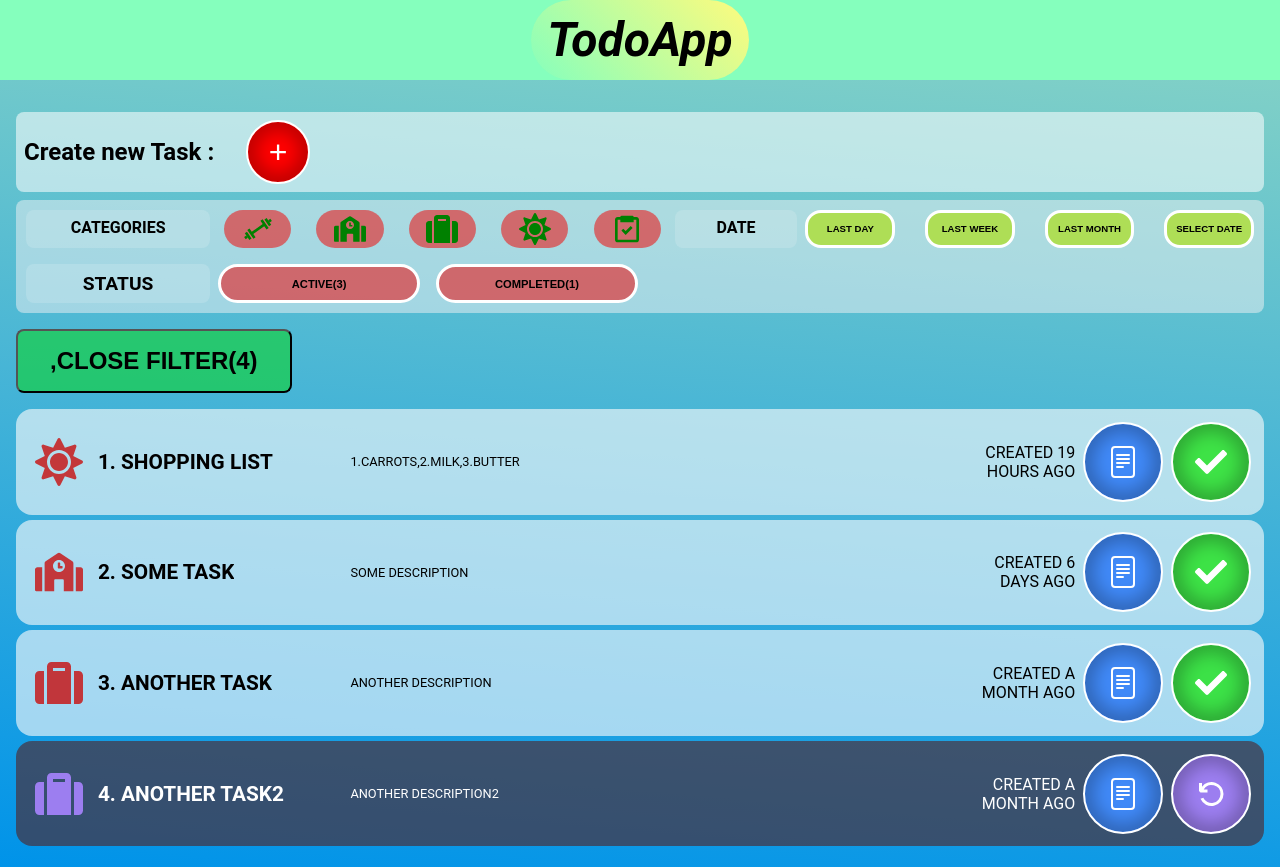
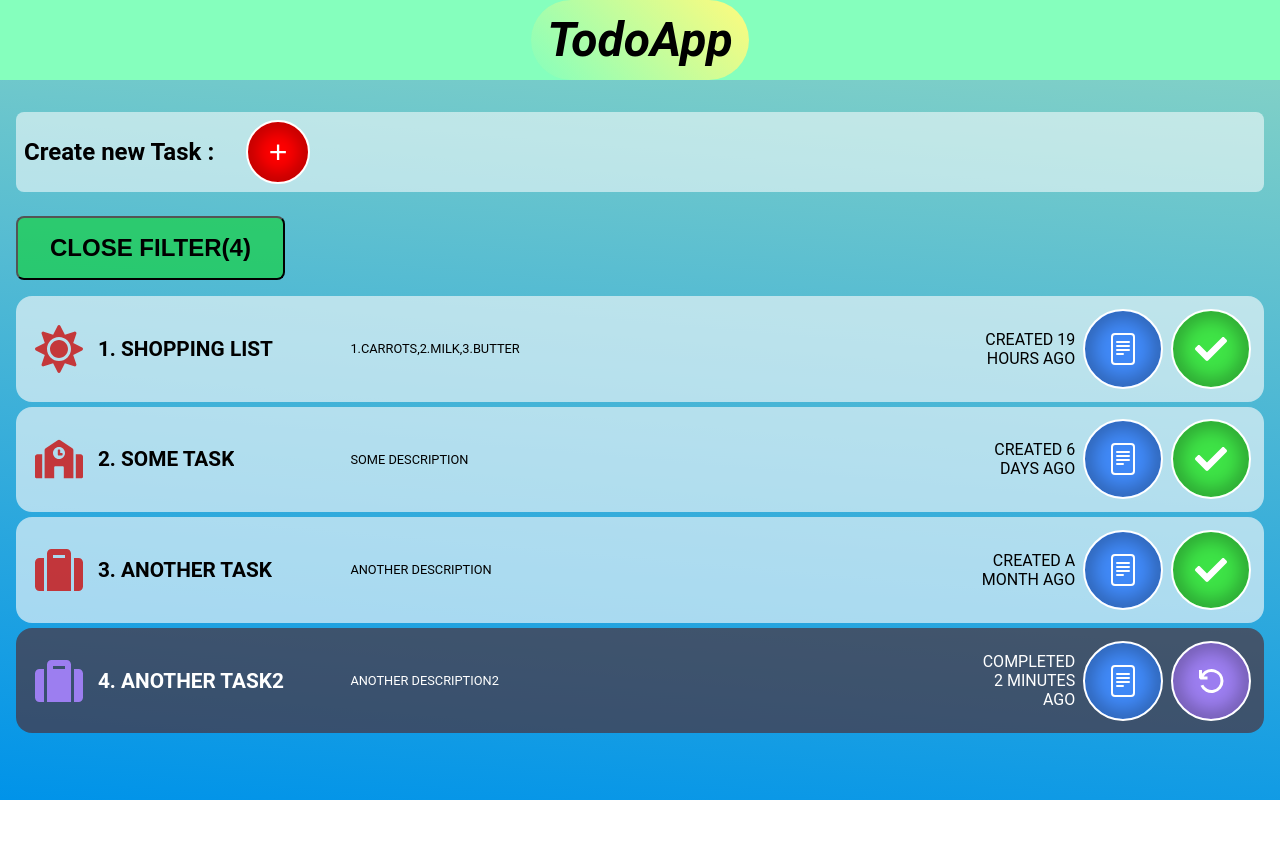
Before and after one commit to puchacz51/ToDoApp, a Next.js app: page / in a window 1280 px wide. After the commit the page ends 800 px from the top, so only its background shows below. Built offline with nearby package versions, Linux system fonts and the light colour scheme.

Commit message:
add react-calendar  new timestamp task logic

```diff
--- a/Store/Store.ts
+++ b/Store/Store.ts
@@ -5,7 +5,6 @@ import { persistStore, persistReducer } from "redux-persist";
 import storage from "redux-persist/lib/storage";
 import sessionStorage from "redux-persist/lib/storage/session";
 import thunk from "redux-thunk";
-import { setCountOfCurrentTasks } from "./listSlice";
 
 const pListConfig = {
   key: "list",
--- a/Store/listSlice.ts
+++ b/Store/listSlice.ts
@@ -4,8 +4,6 @@ import { Task, ListSlice } from "../types";
 const Datenow = Number(new Date());
 const initialState: ListSlice = {
   quantityOfCurrentTasks: 4,
-  quantityOfCompletedTasks: 1,
-  quantityOfActiveTasks: 3,
   editedTask: null,
   addedForm: false,
   categoriesOption: ["gym", "school", "work", "daily duties", "others"],
@@ -55,7 +53,6 @@ const ListSlice = createSlice({
   reducers: {
     add: {
       reducer: (state, action: PayloadAction<Task>) => {
-        state.quantityOfActiveTasks++;
         state.tasks.unshift(action.payload);
       },
       prepare: (task: Omit<Task, "id">) => {
@@ -63,12 +60,8 @@ const ListSlice = createSlice({
       },
     },
     remove: (state, action: PayloadAction<[string, boolean]>) => {
-      const [removedID, removedStatus] = action.payload;
-      if (removedStatus) {
-        state.quantityOfCompletedTasks--;
-      } else {
-        state.quantityOfActiveTasks--;
-      }
+      const [removedID] = action.payload;
+
       state.tasks = state.tasks.filter(({ id }) => id != removedID);
     },
     modify: (state, action: PayloadAction<Task>) => {
@@ -91,7 +84,6 @@ const ListSlice = createSlice({
       }
 
       sortTasks(state.tasks);
-
     },
     setEditedTask: (state, action: PayloadAction<Task | null>) => {
       if (action.payload == null) {
@@ -103,9 +95,10 @@ const ListSlice = createSlice({
     toggleAddedForm: (state) => {
       state.addedForm = !state.addedForm;
     },
-    setCountOfCurrentTasks: (state, action: PayloadAction<number>) => {
+
+    setQuantityOfCurrentTasks: (state, action: PayloadAction<number>) => {
       state.quantityOfCurrentTasks = action.payload;
-    }
+    },
   },
 });
 
@@ -117,5 +110,5 @@ export const {
   toggleCompleted,
   setEditedTask,
   toggleAddedForm,
-  setCountOfCurrentTasks,
+  setQuantityOfCurrentTasks,
 } = ListSlice.actions;
--- a/components/TodoApp/AddForm.tsx
+++ b/components/TodoApp/AddForm.tsx
@@ -80,7 +80,7 @@ const AddForm: React.FC = () => {
         </select>
 
         <label className={styles.description} htmlFor="description">
-          Descipttion
+          Desciption
         </label>
 
         <textarea
--- a/components/TodoApp/FilterTasks.tsx
+++ b/components/TodoApp/FilterTasks.tsx
@@ -1,4 +1,4 @@
-import React, { FC, useRef } from "react";
+import React, { FC, useRef, useState } from "react";
 import { useDispatch, useSelector } from "react-redux";
 import styles from "../../styles/FilterTasks.module.scss";
 import { SwitchIcon } from "./AppIcons";
@@ -10,6 +10,7 @@ import {
   toggleFilterVisibility,
 } from "../../Store/filterSlice";
 import { RootState } from "../../Store/Store";
+import Calendar from "react-calendar";
 
 const FilterTasks: FC<{ categoriesOption: Category[] }> = ({
   categoriesOption,
@@ -17,11 +18,9 @@ const FilterTasks: FC<{ categoriesOption: Category[] }> = ({
   const { selectedCategories, filterVisibility, selectedDate, selectedStatus } =
     useSelector((state: RootState) => state.filter);
   const dispatch = useDispatch();
-  const {
-    quantityOfCurrentTasks,
-    quantityOfCompletedTasks,
-    quantityOfActiveTasks,
-  } = useSelector((state: RootState) => state.list);
+  const { quantityOfCurrentTasks } = useSelector(
+    (state: RootState) => state.list
+  );
   const categorySelectHandler = (selectedCategory: Category) => {
     dispatch(toggleCategories(selectedCategory));
   };
@@ -37,7 +36,7 @@ const FilterTasks: FC<{ categoriesOption: Category[] }> = ({
     <div className={styles.filterWrapper}>
       <div
         className={`${styles.filterContainter} ${
-          filterVisibility || styles.filterVisible
+          filterVisibility && styles.filterVisible
         }`}
       >
         <h4 className={styles.categoryFilterTitle}>categories</h4>
@@ -67,7 +66,7 @@ const FilterTasks: FC<{ categoriesOption: Category[] }> = ({
             }`}
             onClick={() => statusSelectHandler("active")}
           >
-            active({quantityOfActiveTasks})
+            active
           </button>
           <button
             className={`${styles.statusComplitedBtn} ${
@@ -75,7 +74,7 @@ const FilterTasks: FC<{ categoriesOption: Category[] }> = ({
             }`}
             onClick={() => statusSelectHandler("completed")}
           >
-            completed({quantityOfCompletedTasks})
+            completed
           </button>
         </div>
       </div>
@@ -83,7 +82,6 @@ const FilterTasks: FC<{ categoriesOption: Category[] }> = ({
         className={styles.filterVisibilityBtn}
         onClick={filterVisibilityHandler}
       >
-        ,
         {filterVisibility
           ? `Filtr Tasks(${quantityOfCurrentTasks})`
           : `Close Filter(${quantityOfCurrentTasks})`}
@@ -99,13 +97,15 @@ const DateFilter: FC<{ selectedDate: FilterDateOption }> = ({
 }) => {
   const dispatch = useDispatch();
   const calendarRef = useRef<any>(null);
+  const [calendarVisibility, setCalendarVisibility] = useState(false);
+  const [selectedDateCalendar, setSelectedDateCalendar] = useState(null);
   const dateSelectHandler = (selectedOption: FilterDateOption | number) => {
     dispatch(selectDate([Number(selectedOption), 0]));
   };
-  const dataInputHandler = (e: React.ChangeEvent<HTMLInputElement>) => {
-    console.log(e.currentTarget.value, "e.target.value");
-
-    dispatch(selectDate([4, new Date(e.target.value).getTime()]));
+  const dataInputHandler = () => {
+    if (selectedDate[0] === 4 || calendarVisibility) {
+      setCalendarVisibility(false);
+    } else setCalendarVisibility(true);
   };
   return (
     <>
@@ -141,16 +141,18 @@ const DateFilter: FC<{ selectedDate: FilterDateOption }> = ({
             selectedDate[1] === 4 && styles.selected
           }`}
           onClick={() => {
-            selectedDate[1] === 4
-              ? dispatch(selectDate([4, 0]))
-              : calendarRef.current?.showPicker();
+            dataInputHandler();
           }}
         >
           {selectedDate[1] === 4
             ? new Date(selectedDate[0]).toISOString().slice(0, 10)
             : "select date"}
         </button>
-        <input ref={calendarRef} type="date" onChange={dataInputHandler} />
+        {calendarVisibility && (
+          <Calendar className={styles.calendar}></Calendar>
+        )}
+        {/* <input ref={calendarRef} type="date" onChange={dataInputHandler} />
+         */}
       </div>
     </>
   );
--- a/components/TodoApp/ToDoApp.tsx
+++ b/components/TodoApp/ToDoApp.tsx
@@ -14,10 +14,7 @@ const SelectTasks: React.FC = () => {
   const { editedTask, categoriesOption, addedForm } = list;
   const dispatch = useDispatch();
   return (
-    <div
-      className={styles.toDoAppContainerWrapper}
-
-    >
+    <div className={styles.toDoAppContainerWrapper}>
       <div className={styles.toDoAppContainer}>
         <div className={styles.containerAddTask}>
           <h3>Create new Task :</h3>
@@ -28,6 +25,8 @@ const SelectTasks: React.FC = () => {
             +
           </button>
         </div>
+        {addedForm && <AddForm />}
+
         <FilterTasks
           categoriesOption={categoriesOption as Category[]}
         ></FilterTasks>
@@ -35,7 +34,6 @@ const SelectTasks: React.FC = () => {
         <ToDoItemsList />
 
         {editedTask && <ViewTask />}
-        {addedForm && <AddForm />}
       </div>
     </div>
   );
--- a/components/TodoApp/TodoItemList.tsx
+++ b/components/TodoApp/TodoItemList.tsx
@@ -1,7 +1,11 @@
 import React, { useEffect } from "react";
 import { FC } from "react";
 import { useDispatch, useSelector } from "react-redux";
-import { toggleCompleted, setEditedTask } from "../../Store/listSlice";
+import {
+  toggleCompleted,
+  setEditedTask,
+  setQuantityOfCurrentTasks,
+} from "../../Store/listSlice";
 import styles from "../../styles/ToDo.module.scss";
 import { BsFileText } from "react-icons/bs";
 import { FaCheck } from "react-icons/fa";
@@ -11,9 +15,8 @@ import { RootState } from "../../Store/Store";
 import { VscDebugRestart } from "react-icons/vsc";
 import { Task } from "../../types";
 const ToDoItemsList: FC = () => {
-  const { selectedCategories, selectedDate, selectedStatus } = useSelector(
-    (state: RootState) => state.filter
-  );
+  const filter = useSelector((state: RootState) => state.filter);
+  const { selectedCategories, selectedDate, selectedStatus } = filter;
   const { tasks } = useSelector((state: RootState) => state.list);
   const dispatch = useDispatch();
   const [currentList, setCurrentList] = React.useState<Task[]>(tasks);
@@ -26,18 +29,19 @@ const ToDoItemsList: FC = () => {
         ((task.completedDate && selectedStatus.includes("completed")) ||
           (!task.completedDate && selectedStatus.includes("active")))
     );
+    dispatch(setQuantityOfCurrentTasks(filteredList.length));
     setCurrentList(filteredList);
-  }, [selectedCategories, selectedDate, selectedStatus, tasks]);
+  }, [filter,tasks]);
 
   return (
     <>
       {currentList.map((task, i) => {
-        const { id, title, createDate, category } = task;
+        const { id, title, createDate, category, completedDate } = task;
         const classList = task.completedDate
           ? `${styles.taskCompleted} ${styles.task}`
           : `${styles.task}`;
-        const relativeDate = moment(createDate).fromNow();
-
+        const relativeDateCreate = moment(createDate).fromNow();
+        const relativeDateComplete = moment(completedDate).fromNow();
         return (
           <>
             <div className={classList} key={id}>
@@ -46,10 +50,19 @@ const ToDoItemsList: FC = () => {
               </div>
               <p className={styles.title}>{`${i + 1}.   ${title}`}</p>
 
-              <p className={styles.description}>{`${task.description}`}</p>
+              <p className={styles.description}>
+                {task.description.length > 100
+                  ? `${task.description.substring(0, 100)} ...`
+                  : task.description}
+              </p>
 
-              <span className={styles.time}> created {relativeDate}</span>
+              <span className={styles.time}>
+                {completedDate
+                  ? `completed ${relativeDateComplete}`
+                  : `created ${relativeDateCreate}`}{" "}
+              </span>
               <button
+                name="editButton"
                 className={`${styles.more} ${styles.icon}`}
                 onClick={() => dispatch(setEditedTask(task))}
               >
@@ -57,6 +70,7 @@ const ToDoItemsList: FC = () => {
               </button>
 
               <button
+                name="changeStatusButton"
                 onClick={() => dispatch(toggleCompleted(id))}
                 className={`${styles.completed} ${styles.icon}`}
               >
--- a/components/TodoApp/ViewTask.tsx
+++ b/components/TodoApp/ViewTask.tsx
@@ -88,7 +88,7 @@ const ViewTask: React.FC = () => {
             })}
           </select>
           <label className={styles.description} htmlFor="description">
-            Descipttion
+            Desciption
           </label>
           <textarea
             className={styles.description}
--- a/pages/index.tsx
+++ b/pages/index.tsx
@@ -1,10 +1,17 @@
 import type { NextPage } from "next";
+import Head from "next/head";
 import React from "react";
 import ToDoApp from "../components/TodoApp/ToDoApp";
 
 const Home: NextPage = () => {
   return (
-      <ToDoApp ></ToDoApp>
+    <>
+      <ToDoApp></ToDoApp>
+      <Head>
+        <title>Todo App</title>
+        <meta name="viewport" content="initial-scale=1.0, width=device-width" />
+      </Head>
+    </>
   );
 };
 
--- a/types.tsx
+++ b/types.tsx
@@ -20,8 +20,6 @@ interface ListSlice {
   categoriesOption: string[];
   addedForm: boolean;
   quantityOfCurrentTasks: number;
-  quantityOfCompletedTasks: number;
-  quantityOfActiveTasks: number;
 
   editedTask: Task | null;
   tasks: Task[];
```
Also changed, not shown: styles/ViewTasks.module.scss (+43 -5 lines).
